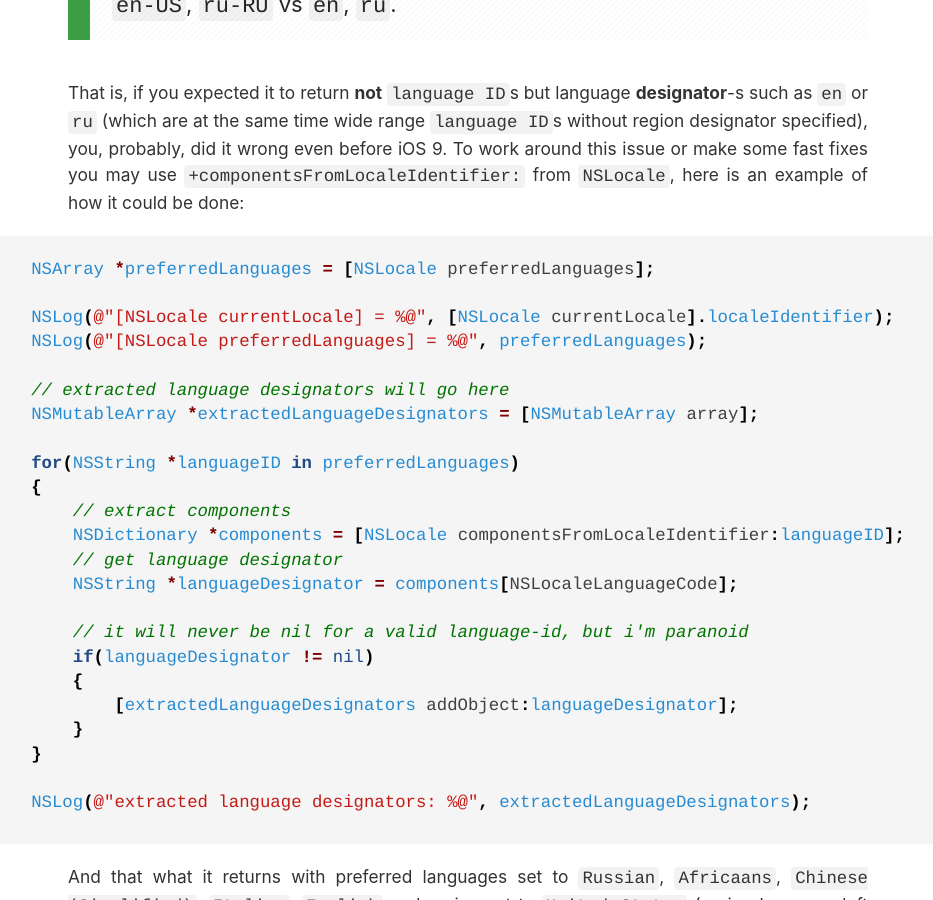
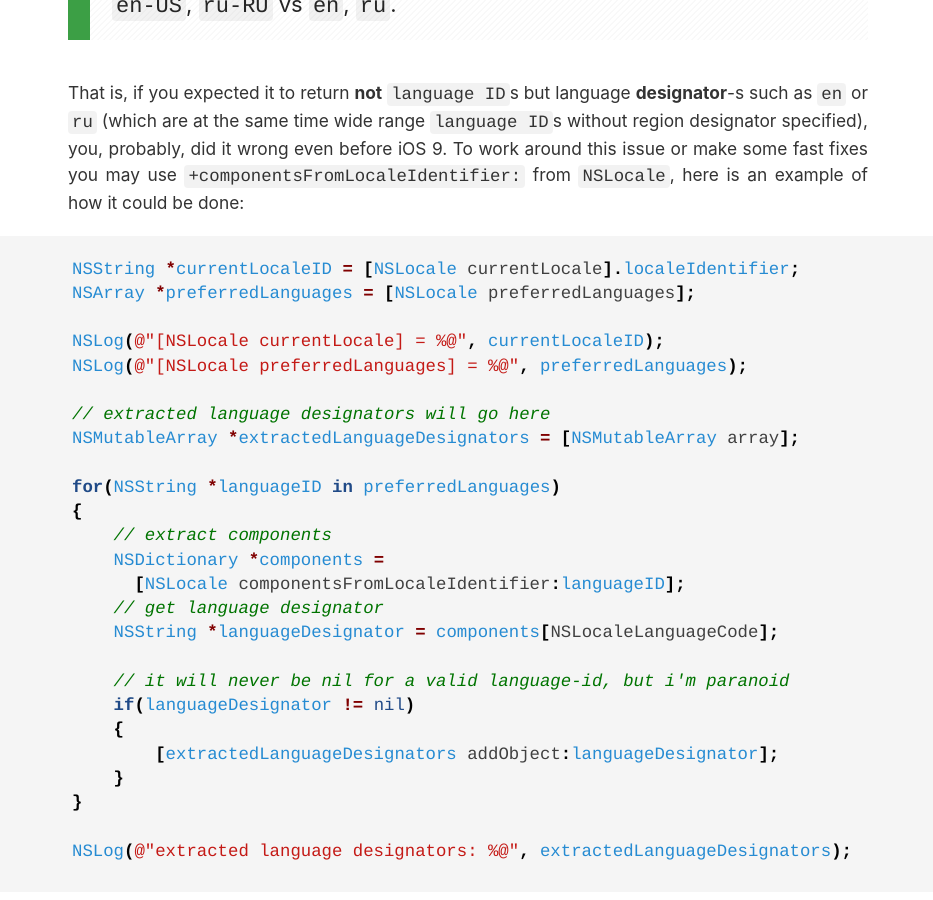
Before and after one commit to maniak-dobrii/maniak-dobrii.github.io, a Jekyll site: the page built from _posts/2015-10-01-preferred-languages-and-ios9.md, in a window 1280 px wide and 900 px high, scrolled down 735 px. Shown: the whole window, without its empty margins (172-1105 px from the left). Built offline with Jekyll 4.4.1, drawn with Linux system fonts in a browser that asks for light colours; comment, search, counter and statistics services are not loaded.

Commit message:
Udpated code in 'preferred-languages-and-ios9' to make it fit the width

````diff
--- a/_posts/2015-10-01-preferred-languages-and-ios9.md
+++ b/_posts/2015-10-01-preferred-languages-and-ios9.md
@@ -21,9 +21,10 @@ To work around this issue or make some fast fixes you may use `+componentsFromLo
 
 <!-- language: lang-objc -->
 ``` objc
+NSString *currentLocaleID = [NSLocale currentLocale].localeIdentifier;
 NSArray *preferredLanguages = [NSLocale preferredLanguages];
 
-NSLog(@"[NSLocale currentLocale] = %@", [NSLocale currentLocale].localeIdentifier);
+NSLog(@"[NSLocale currentLocale] = %@", currentLocaleID);
 NSLog(@"[NSLocale preferredLanguages] = %@", preferredLanguages);
 
 // extracted language designators will go here
@@ -32,7 +33,8 @@ NSMutableArray *extractedLanguageDesignators = [NSMutableArray array];
 for(NSString *languageID in preferredLanguages)
 {
     // extract components
-    NSDictionary *components = [NSLocale componentsFromLocaleIdentifier:languageID];
+    NSDictionary *components =
+      [NSLocale componentsFromLocaleIdentifier:languageID];
     // get language designator
     NSString *languageDesignator = components[NSLocaleLanguageCode];
 
````
